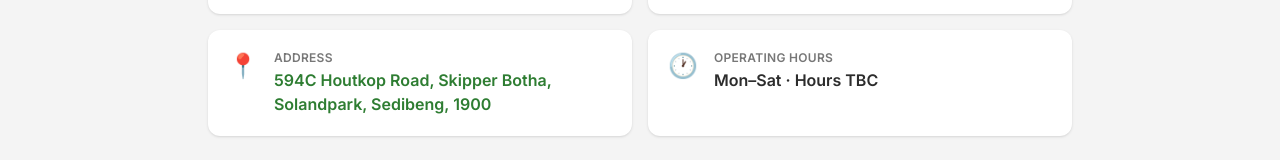
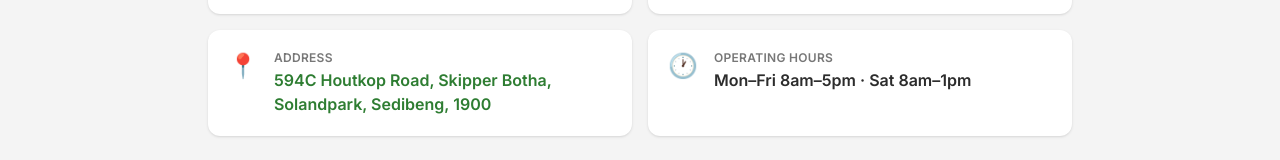
Before and after one commit to qzenta/recycling-leaders, a Next.js app: page /contact in a window 1280 px wide. Shown: the part 365-525 px from the top of the page. Built offline with nearby package versions, Linux system fonts and the light colour scheme; no server answers.

Commit message:
Add operating hours: Mon-Fri 8-5, Sat 8-1

```diff
--- a/src/app/contact/page.tsx
+++ b/src/app/contact/page.tsx
@@ -29,7 +29,7 @@ const contactCards = [
   {
     icon: "🕐",
     label: "Operating Hours",
-    value: "Mon–Sat · Hours TBC",
+    value: "Mon–Fri 8am–5pm · Sat 8am–1pm",
     href: null,
   },
 ];
--- a/src/app/sell-scrap/page.tsx
+++ b/src/app/sell-scrap/page.tsx
@@ -153,7 +153,7 @@ export default function SellScrapPage() {
             </div>
             <div className="bg-[var(--color-green-light)] rounded-xl p-4">
               <div className="font-semibold text-[var(--color-grey-dark)] mb-1">🕐 Hours</div>
-              <div>Monday – Saturday<br />Operating hours: TBC</div>
+              <div>Mon–Fri: 8:00am – 5:00pm<br />Saturday: 8:00am – 1:00pm</div>
             </div>
           </div>
         </div>
```
